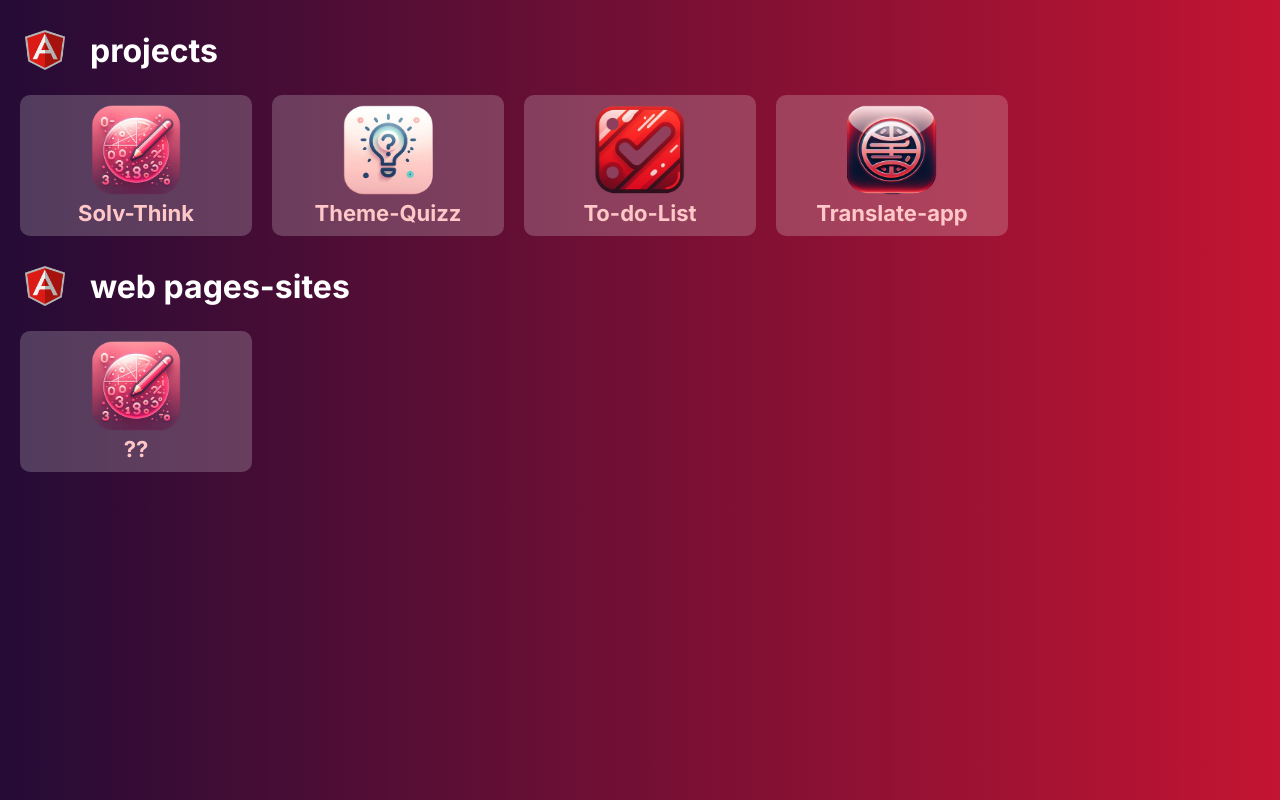
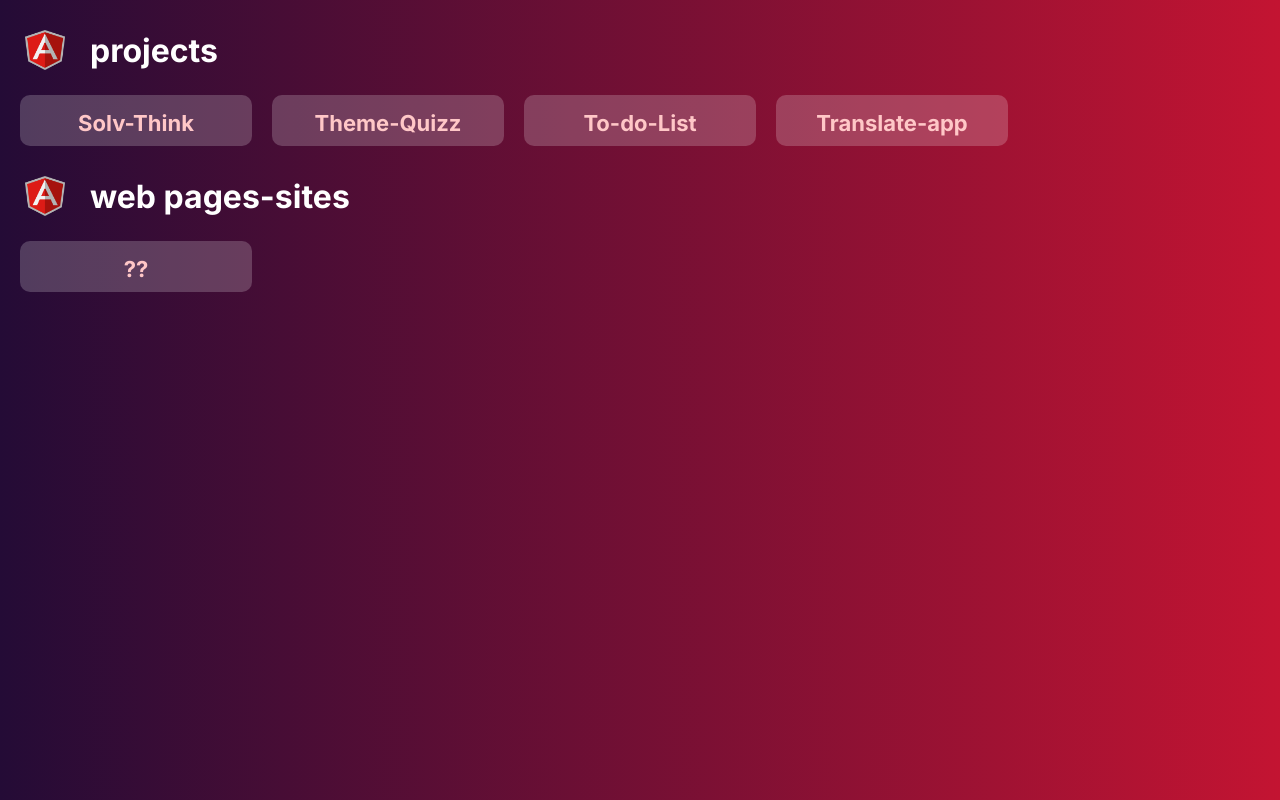
Before and after one commit to juanRCoder/angular-projects-typescript-app, an Angular app: page / in a window 1280 px wide. Built offline with nearby package versions, Linux system fonts and the light colour scheme.

Commit message:
fix: delete images of the projects

```diff
--- a/src/app/mini-apps/mini-apps.component.html
+++ b/src/app/mini-apps/mini-apps.component.html
@@ -11,7 +11,6 @@
     <div class="mainApp">
       @for (app of apps; track app.name) {
       <div routerLink="{{ app.link }}" class="mainApp_container">
-        <img src="{{ app.icon }}" title="{{ app.name }}" alt="{{ app.name }}" />
         <h2>{{ app.name }}</h2>
       </div>
       }
@@ -29,7 +28,6 @@
     <div class="mainApp">
       @for (page of pages; track page.name) {
       <div routerLink="{{ page.link }}" class="mainApp_container">
-        <img src="{{ page.icon }}" title="{{ page.name }}" alt="{{ page.name }}" />
         <h2>{{ page.name }}</h2>
       </div>
       }
--- a/src/app/mini-apps/mini-apps.component.scss
+++ b/src/app/mini-apps/mini-apps.component.scss
@@ -4,9 +4,6 @@
   display: flex;
   align-items: center;
   height: 100vh;
-  @media (max-width: 380px) {
-    height: 100%;
-  }
   > .block1 {
     width: 100%;
     max-width: 1360px;
```
